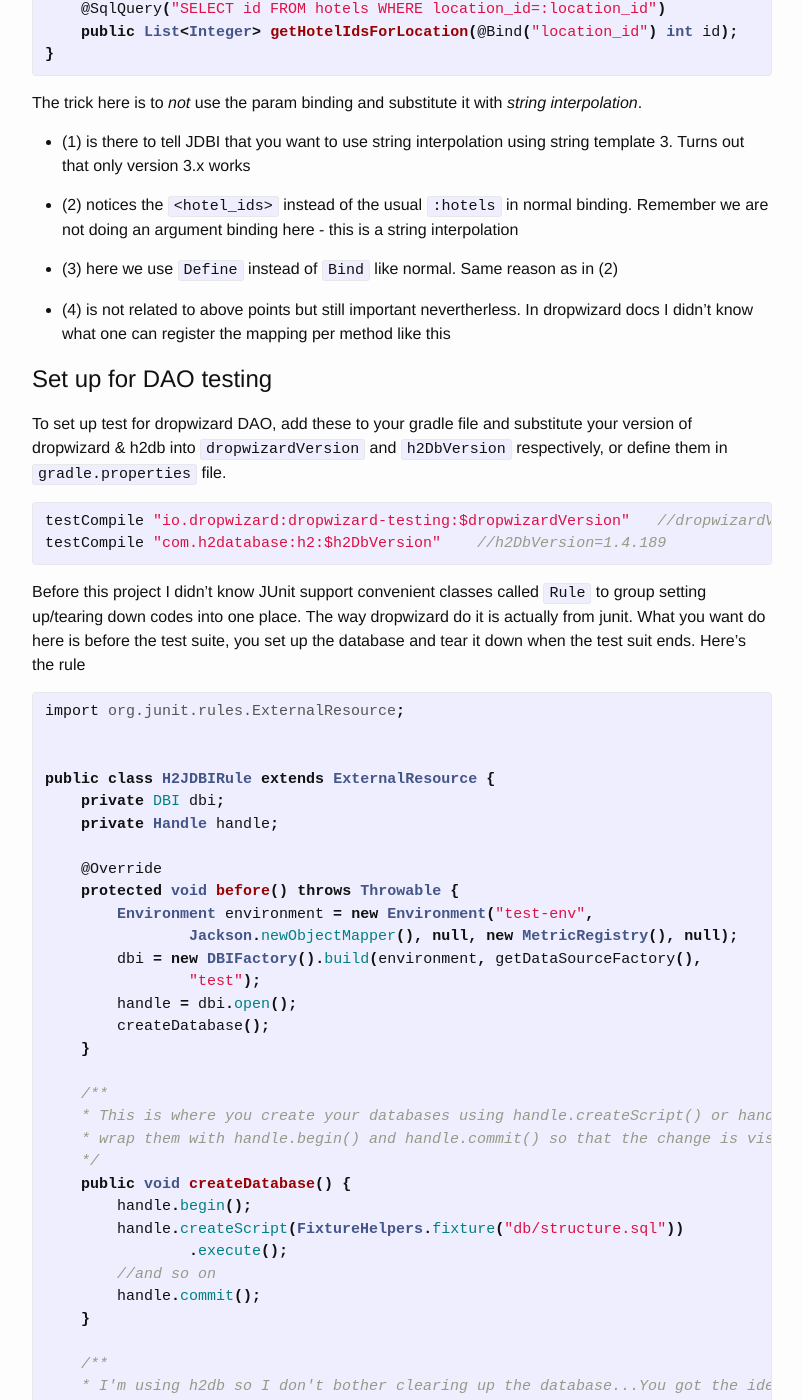
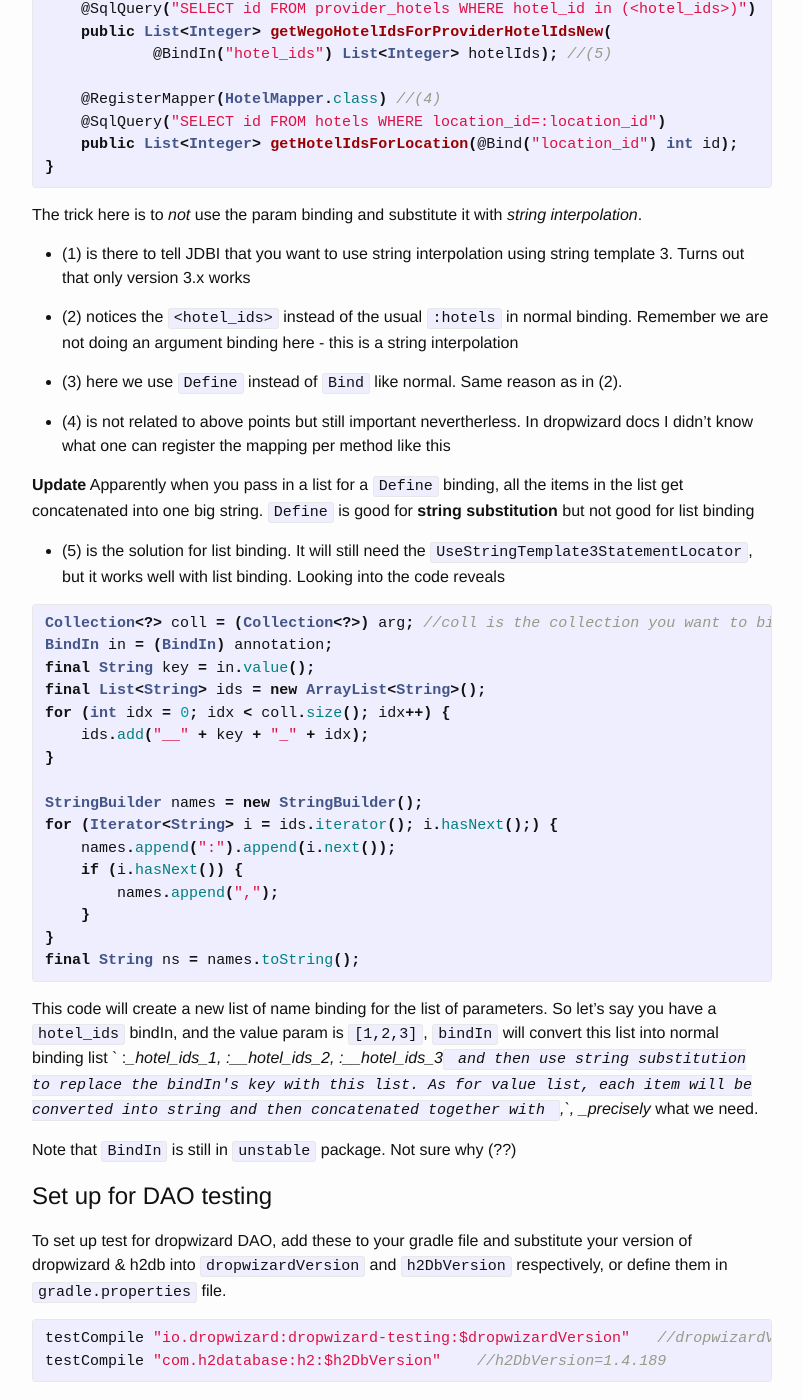
Before and after one commit to wakandan/wakandan.github.io, a Jekyll site: the page built from _posts/2015-09-21-setup-dropwizard-testing-for-dao.markdown, in a window 1280 px wide and 1400 px high, scrolled down 981 px. Shown: the whole window, without its empty margins (238-1041 px from the left). Built offline with Jekyll 4.4.1, drawn with Linux system fonts in a browser that asks for light colours; some of the changed text lies outside the part shown.

Commit message:
update for bindIn

```diff
--- a/_posts/2015-09-21-setup-dropwizard-testing-for-dao.markdown
+++ b/_posts/2015-09-21-setup-dropwizard-testing-for-dao.markdown
@@ -32,13 +32,18 @@ import java.util.List;
 import org.skife.jdbi.v2.sqlobject.Bind;
 import org.skife.jdbi.v2.sqlobject.SqlQuery;
 import org.skife.jdbi.v2.sqlobject.customizers.Define;
+import org.skife.jdbi.v2.unstable.BindIn;
 import org.skife.jdbi.v2.sqlobject.stringtemplate.UseStringTemplate3StatementLocator;
 
 @UseStringTemplate3StatementLocator //(1)
 public interface HotelsDAO {
     @SqlQuery("SELECT id FROM provider_hotels WHERE hotel_id in (<hotel_ids>)") //(2)
     public List<Integer> getWegoHotelIdsForProviderHotelIds(
-            @Define("hotel_ids") List<Integer> hotelIds); //(3)
+            @Define("hotel_ids") List<Integer> hotelIds); //(3) - **DO NOT use this for list binding**
+
+    @SqlQuery("SELECT id FROM provider_hotels WHERE hotel_id in (<hotel_ids>)")
+    public List<Integer> getWegoHotelIdsForProviderHotelIdsNew(
+            @BindIn("hotel_ids") List<Integer> hotelIds); //(5)
 
     @RegisterMapper(HotelMapper.class) //(4)
     @SqlQuery("SELECT id FROM hotels WHERE location_id=:location_id")
@@ -52,9 +57,38 @@ The trick here is to _not_ use the param binding and substitute it with _string
 
 - (2) notices the `<hotel_ids>` instead of the usual `:hotels` in normal binding. Remember we are not doing an argument binding here - this is a string interpolation
 
-- (3) here we use `Define` instead of `Bind` like normal. Same reason as in (2)
+- (3) here we use `Define` instead of `Bind` like normal. Same reason as in (2).
 
 - (4) is not related to above points but still important nevertherless. In dropwizard docs I didn't know what one can register the mapping per method like this
+
+**Update** Apparently when you pass in a list for a `Define` binding, all the items in the list get concatenated into one big string. `Define` is good for **string substitution** but not good for list binding
+
+- (5) is the solution for list binding. It will still need the `UseStringTemplate3StatementLocator`, but it works well with list binding. Looking into the code reveals
+
+{% highlight java %}
+
+Collection<?> coll = (Collection<?>) arg; //coll is the collection you want to bind into the query
+BindIn in = (BindIn) annotation;
+final String key = in.value();
+final List<String> ids = new ArrayList<String>();
+for (int idx = 0; idx < coll.size(); idx++) {
+    ids.add("__" + key + "_" + idx);
+}
+
+StringBuilder names = new StringBuilder();
+for (Iterator<String> i = ids.iterator(); i.hasNext();) {
+    names.append(":").append(i.next());
+    if (i.hasNext()) {
+        names.append(",");
+    }
+}
+final String ns = names.toString();
+
+{% endhighlight %}
+
+This code will create a new list of name binding for the list of parameters. So let's say you have a `hotel_ids` bindIn, and the value param is `[1,2,3]`, `bindIn` will convert this list into normal binding list ` :__hotel_ids_1, :__hotel_ids_2, :__hotel_ids_3` and then use string substitution to replace the bindIn's key with this list. As for value list, each item will be converted into string and then concatenated together with `,`, _precisely_ what we need.
+
+Note that `BindIn` is still in `unstable` package. Not sure why (??)
 
 Set up for DAO testing
 ======================
```
